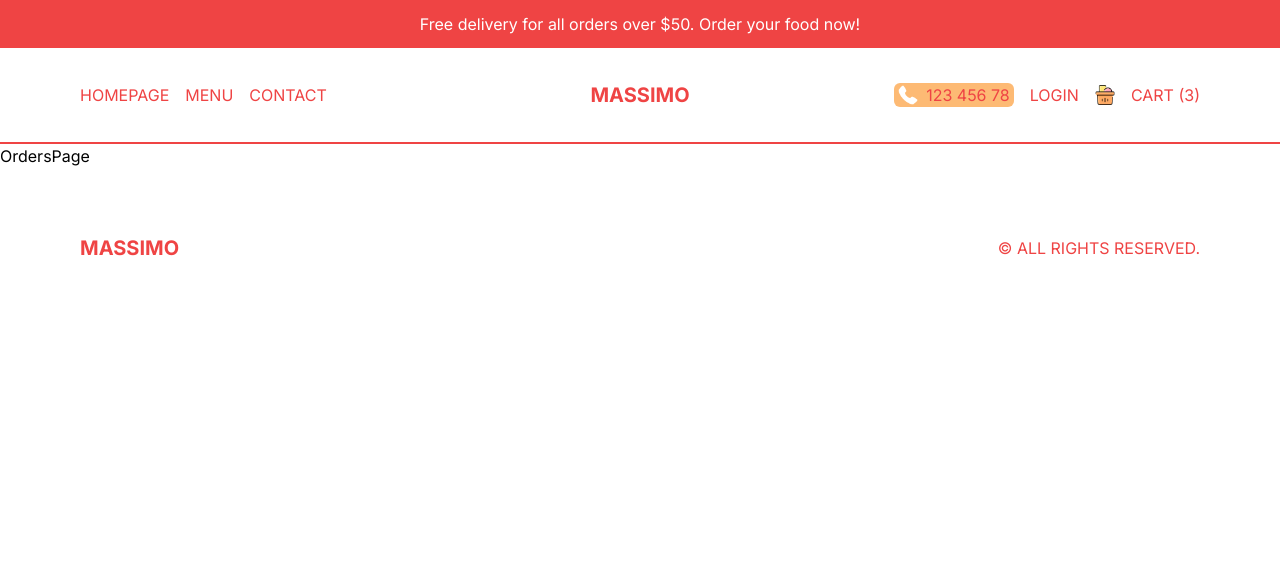
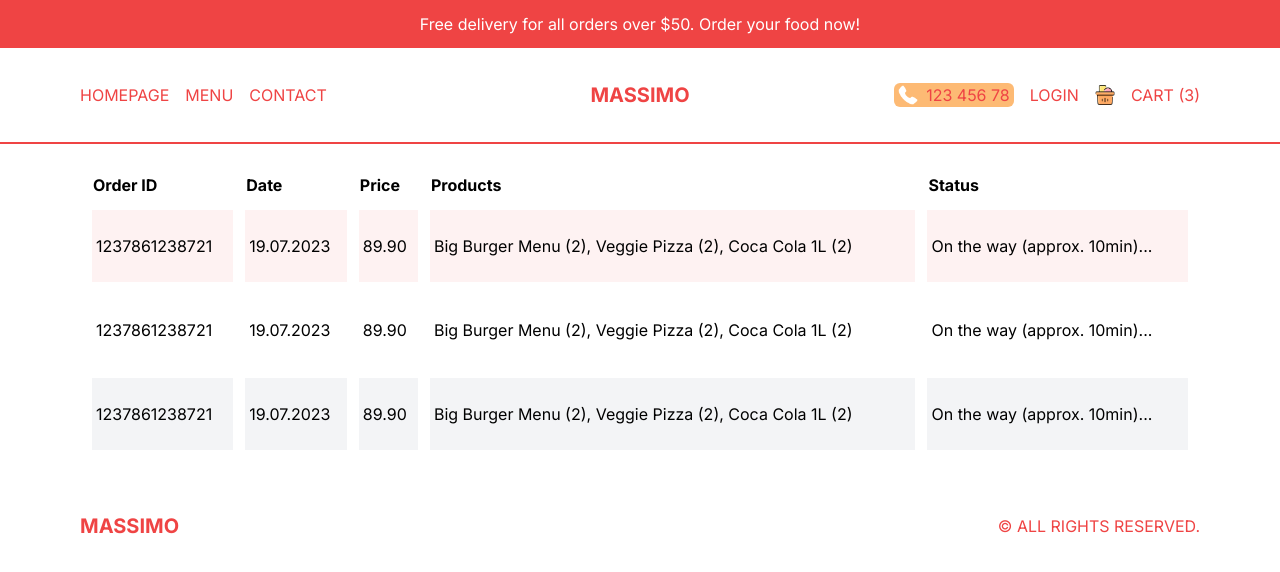
Before and after one commit to vitorfnery/restaurant-website, a Next.js app: page /orders in a window 1280 px wide. Shown: the top 572 px of the page. Built offline with nearby package versions, Linux system fonts and the light colour scheme.

Commit message:
create Orders page

```diff
--- a/src/app/orders/page.tsx
+++ b/src/app/orders/page.tsx
@@ -1,4 +1,46 @@
+import { ORDER_HEADERS, ORDER_TABLE } from "@/constants";
+
 const OrdersPage = () => {
-  return <div>OrdersPage</div>;
+  const headers = ORDER_HEADERS;
+  const table = ORDER_TABLE;
+  return (
+    <div className="p-4 lg:px-20 xl:px-30 2xl:px-40">
+      <table className="w-full border-separate border-spacing-3">
+        <thead>
+          <tr className="text-left">
+            <th className="hidden md:block">{headers.orderID}</th>
+            <th>{headers.date}</th>
+            <th>{headers.price}</th>
+            <th className="hidden md:block">{headers.products}</th>
+            <th>{headers.status}</th>
+          </tr>
+        </thead>
+        <tbody>
+          <tr className="text-sm md:text-base bg-red-50">
+            <td className="hidden md:block py-6 px-1">{table.orderID}</td>
+            <td className="py-6 px-1">{table.date}</td>
+            <td className="py-6 px-1">{table.price}</td>
+            <td className="hidden md:block py-6 px-1">{table.products}</td>
+            <td className="py-6 px-1">{table.status}</td>
+          </tr>
+          <tr className="text-sm md:text-base odd:bg-gray-100">
+            <td className="hidden md:block py-6 px-1">{table.orderID}</td>
+            <td className="py-6 px-1">{table.date}</td>
+            <td className="py-6 px-1">{table.price}</td>
+            <td className="hidden md:block py-6 px-1">{table.products}</td>
+            <td className="py-6 px-1">{table.status}</td>
+          </tr>
+          <tr className="text-sm md:text-base odd:bg-gray-100">
+            <td className="hidden md:block py-6 px-1">{table.orderID}</td>
+            <td className="py-6 px-1">{table.date}</td>
+            <td className="py-6 px-1">{table.price}</td>
+            <td className="hidden md:block py-6 px-1">{table.products}</td>
+            <td className="py-6 px-1">{table.status}</td>
+          </tr>
+        </tbody>
+      </table>
+    </div>
+  );
 };
+
 export default OrdersPage;
--- a/src/components/Footer/index.tsx
+++ b/src/components/Footer/index.tsx
@@ -4,7 +4,7 @@ import Link from "next/link";
 const Footer = () => {
   const { title, url, info } = FOOTER_INFO;
   return (
-    <div className="h-12 md:h-24 p-4 lg:p-20 xl:p-30 2xl:p-40 text-red-500 flex items-center justify-between">
+    <div className="h-12 md:h-24 p-4 lg:px-20 xl:px-30 2xl:px-40 text-red-500 flex items-center justify-between">
       <Link href={url} className="font-bold text-xl">
         {title}
       </Link>
--- a/src/constants/index.ts
+++ b/src/constants/index.ts
@@ -11,3 +11,4 @@ export * from "@/constants/featured-info";
 export * from "@/constants/offer-info";
 export * from "@/constants/price-info";
 export * from "@/constants/login-info";
+export * from "@/constants/orders-info";
--- /dev/null
+++ b/src/constants/orders-info.ts
@@ -0,0 +1,15 @@
+export const ORDER_HEADERS = {
+  orderID: "Order ID",
+  date: "Date",
+  price: "Price",
+  products: "Products",
+  status: "Status",
+};
+
+export const ORDER_TABLE = {
+  orderID: "1237861238721",
+  date: "19.07.2023",
+  price: "89.90",
+  products: "Big Burger Menu (2), Veggie Pizza (2), Coca Cola 1L (2)",
+  status: "On the way (approx. 10min)...",
+};
```
